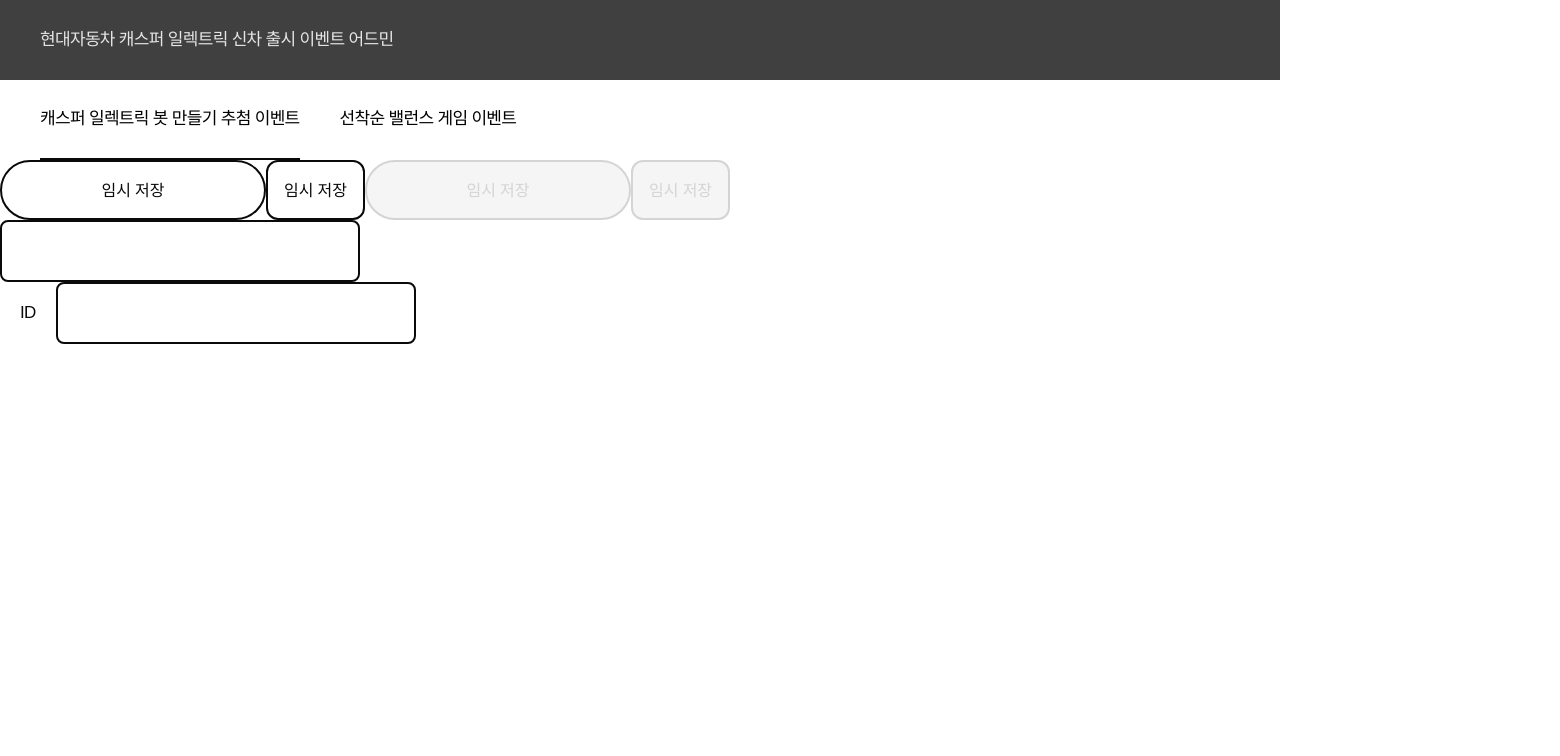
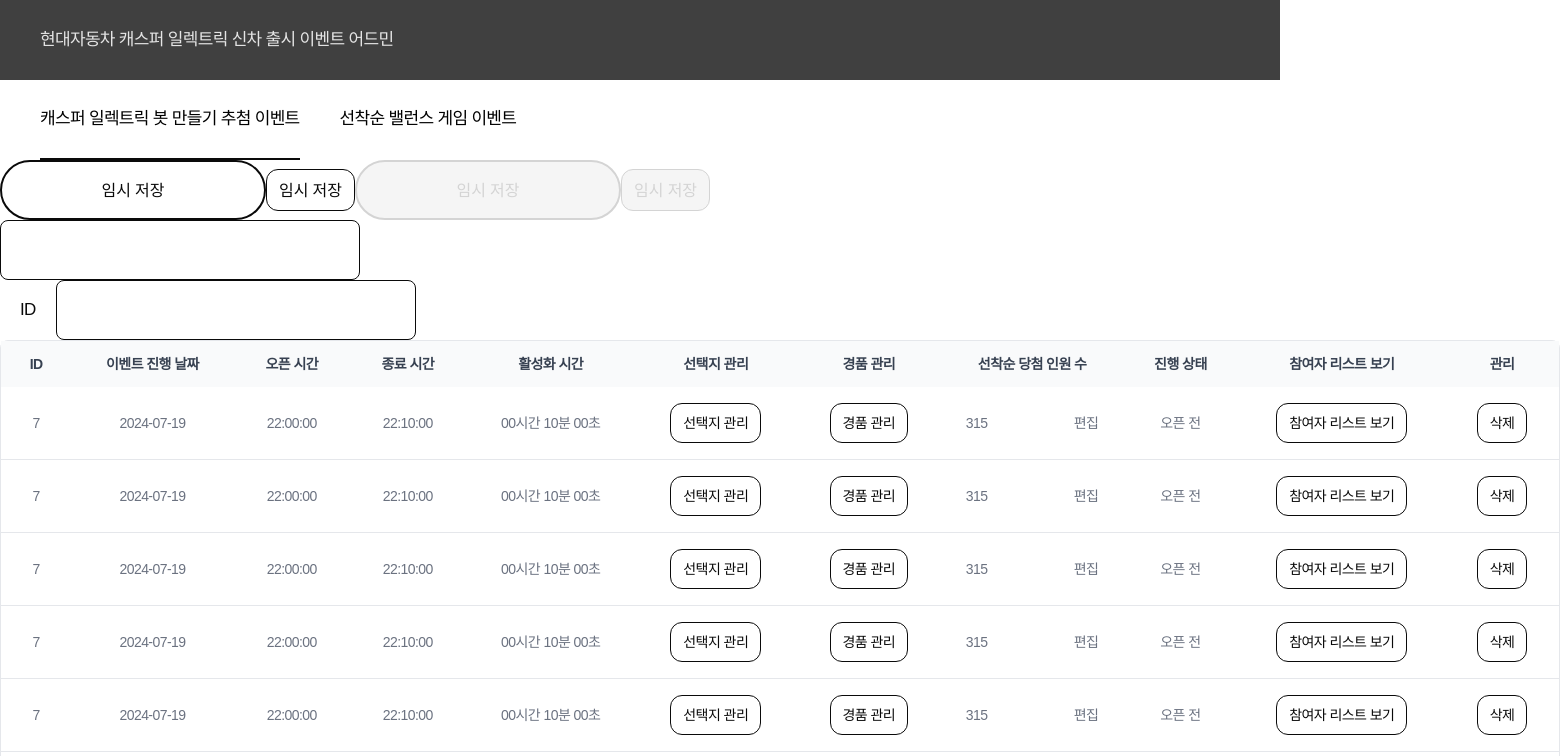
Before and after one commit to softeerbootcamp4th/Team7-HybridJGS-FE, a React (Vite) app in the folder admin/: page / in a window 1280 px wide. Shown: the top 756 px of the page, 1560 px wide, since content can reach past the window. Built offline with nearby package versions, Linux system fonts and the light colour scheme; a web font is replaced by a local one.

Commit message:
feat: table 구현

```diff
--- a/admin/src/components/Button/index.tsx
+++ b/admin/src/components/Button/index.tsx
@@ -6,15 +6,15 @@ interface ButtonProps extends HTMLProps<HTMLButtonElement> {
     type: "lg" | "sm";
 }
 
-const ButtonVariants = cva(`border-2 py-[16px] transition-all`, {
+const ButtonVariants = cva(`transition-all`, {
     variants: {
         isValid: {
             true: "text-neutral-950 border-neutral-950 bg-white hover:bg-neutral-100",
             false: "text-neutral-300 border-neutral-300 bg-neutral-100",
         },
         type: {
-            lg: "w-[266px] rounded-full",
-            sm: "inline px-[16px] rounded-xl",
+            lg: "w-[266px] rounded-full py-[16px] border-2",
+            sm: "inline px-[12px] py-[8px] rounded-xl border",
         },
     },
 });
--- a/admin/src/components/Input/index.tsx
+++ b/admin/src/components/Input/index.tsx
@@ -9,7 +9,7 @@ export default function Input({ label, value, onChange, ...restProps }: InputPro
         <div className="flex items-center">
             {label && <p className="text-neutral-950 h-body-1-bold mx-[20px]">{label}</p>}
             <input
-                className="p-[16px] border-2 border-neutral-950 rounded-lg text-neutral-950 w-[360px] h-body-1-medium"
+                className="p-[16px] border border-neutral-950 rounded-lg text-neutral-950 w-[360px] h-body-1-medium"
                 value={value}
                 onChange={onChange}
                 {...restProps}
--- /dev/null
+++ b/admin/src/components/Table/index.tsx
@@ -0,0 +1,43 @@
+import { ReactNode } from "react";
+
+interface TableProps {
+    headers: ReactNode[];
+    data: ReactNode[][];
+}
+
+export default function Table({ headers, data }: TableProps) {
+    return (
+        <div className="relative sm:rounded-lg w-[1560px] h-[600px] border">
+            <div className="overflow-y-auto h-full">
+                <table className="w-full text-sm rtl:text-right text-gray-500 dark:text-gray-400 text-center">
+                    <thead className="sticky top-0 z-10 text-gray-700 bg-gray-50 dark:bg-gray-700 dark:text-gray-400">
+                        <tr>
+                            {headers.map((header, idx) => (
+                                <th key={idx} scope="col" className="px-6 py-3 h-body-2-medium">
+                                    {header}
+                                </th>
+                            ))}
+                        </tr>
+                    </thead>
+                    <tbody>
+                        {data.map((tableData, idx) => (
+                            <tr
+                                key={`table-data-${idx}`}
+                                className="bg-white border-b dark:bg-gray-800 dark:border-gray-700"
+                            >
+                                {tableData.map((dataNode, idx) => (
+                                    <td
+                                        key={`${headers[idx]}-data-${idx}`}
+                                        className="px-6 py-4 h-body-2-regular"
+                                    >
+                                        {dataNode}
+                                    </td>
+                                ))}
+                            </tr>
+                        ))}
+                    </tbody>
+                </table>
+            </div>
+        </div>
+    );
+}
--- a/admin/src/pages/Login/index.tsx
+++ b/admin/src/pages/Login/index.tsx
@@ -3,6 +3,7 @@ import Button from "@/components/Button";
 import Header from "@/components/Header";
 import Input from "@/components/Input";
 import TabHeader from "@/components/TabHeader";
+import Table from "@/components/Table";
 import useModal from "@/hooks/useModal";
 
 export default function Login() {
@@ -10,6 +11,36 @@ export default function Login() {
     const [value, setValue] = useState<string>("");
 
     const { handleOpenModal, ModalComponent } = useModal();
+
+    const headers = [
+        "ID",
+        "이벤트 진행 날짜",
+        "오픈 시간",
+        "종료 시간",
+        "활성화 시간",
+        "선택지 관리",
+        "경품 관리",
+        "선착순 당첨 인원 수",
+        "진행 상태",
+        "참여자 리스트 보기",
+        "관리",
+    ];
+    const data = new Array(20).fill(null).map(() => [
+        7,
+        "2024-07-19",
+        "22:00:00",
+        "22:10:00",
+        "00시간 10분 00초",
+        <Button type="sm">선택지 관리</Button>,
+        <Button type="sm">경품 관리</Button>,
+        <div className="flex justify-between">
+            <p>315</p>
+            <p>편집</p>
+        </div>,
+        "오픈 전",
+        <Button type="sm">참여자 리스트 보기</Button>,
+        <Button type="sm">삭제</Button>,
+    ]);
 
     return (
         <>
@@ -42,6 +73,8 @@ export default function Login() {
             <ModalComponent>
                 <div className="w-[200px] h-[128px]">hihi</div>
             </ModalComponent>
+
+            <Table headers={headers} data={data} />
         </>
     );
 }
```
